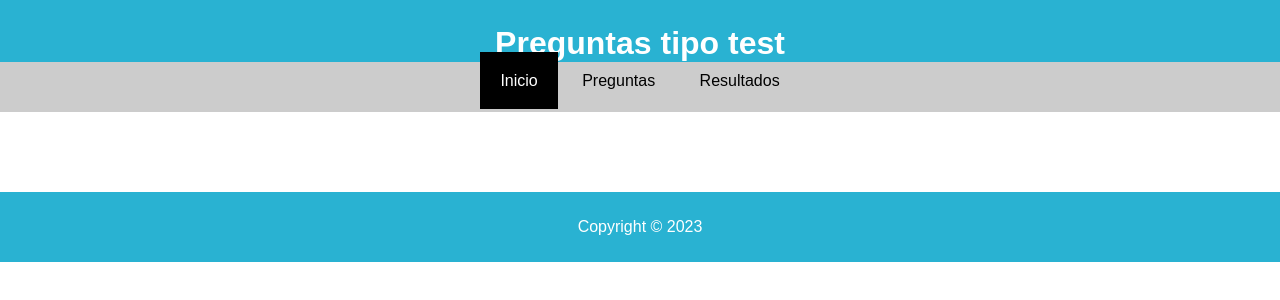
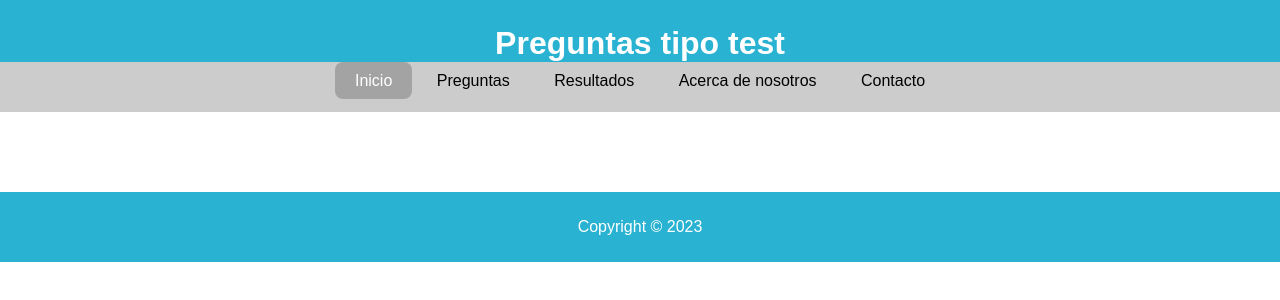
Before and after one commit to jaimedargallo/azureTest, a plain HTML site: page index.html in a window 1280 px wide. In both pictures the pointer is over the link "Inicio". Drawn offline with Linux system fonts and the light colour scheme.

Commit message:
feature a buttons

```diff
--- a/css/style.css
+++ b/css/style.css
@@ -37,12 +37,14 @@ header h1 {
 nav a {
   color: #000;
   text-decoration: none;
-  padding: 20px;
+  padding: 10px 20px;
 }
 
 nav a:hover {
-  color: #fff;
-  background-color: #000;
+    background-color: rgba(0, 0, 0, 0.2);
+    border-radius: 8px;
+    color: white;
+    transition: all 0.2s ease-in-out;
 }
 
 main h2 {
--- a/index.html
+++ b/index.html
@@ -13,6 +13,8 @@
       <a href="#">Inicio</a>
       <a href="#">Preguntas</a>
       <a href="#">Resultados</a>
+      <a href="#">Acerca de nosotros</a>
+      <a href="#">Contacto</a>
     </nav>
     <main class="content">
       <section class="pregunta">
```
